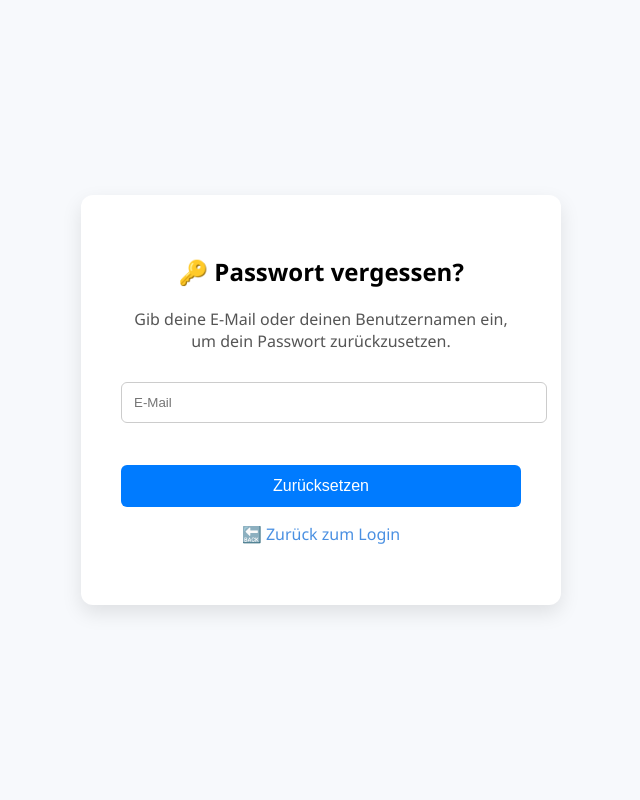
After one commit to mxvq/Password_Manager, a Flask app: page /reset_request in a window 1280 px wide. The commit adds this page. Shown: the whole page, without its empty margins (319-959 px from the left). Run offline with Flask 3, Linux system fonts and the light colour scheme.

Commit message:
added reset password

```diff
--- a/app.py
+++ b/app.py
@@ -1,9 +1,11 @@
 import secrets
 
+from flask_mail import Mail, Message
 from flask import Flask, render_template, request, redirect, url_for, session
 from flask_sqlalchemy import SQLAlchemy
 import os
 from werkzeug.security import generate_password_hash, check_password_hash
+from itsdangerous import URLSafeTimedSerializer
 
 app = Flask(__name__)
 app.secret_key = secrets.token_hex(16)
@@ -11,6 +13,15 @@ app.secret_key = secrets.token_hex(16)
 basedir = os.path.abspath(os.path.dirname(__file__))
 app.config['SQLALCHEMY_DATABASE_URI'] = 'sqlite:///' + os.path.join(basedir, 'users.db')
 app.config['SQLALCHEMY_TRACK_MODIFICATIONS'] = False
+app.config['MAIL_SERVER'] = 'smtp.gmail.com'
+app.config['MAIL_PORT'] = 587
+app.config['MAIL_USE_TLS'] = True
+app.config['MAIL_USE_SSL'] = False
+app.config['MAIL_USERNAME'] = 'nightlp777@gmail.com'
+app.config['MAIL_PASSWORD'] = 'hcfivkmnaagtrago'
+app.config['MAIL_DEFAULT_SENDER'] = 'accounttresor'
+
+mail = Mail(app)
 
 db = SQLAlchemy(app)
 
@@ -19,6 +30,19 @@ class User(db.Model):
     username = db.Column(db.String(80), unique=True, nullable=False)
     password = db.Column(db.String(80), nullable=False)
     email = db.Column(db.String(120), unique=True, nullable=False)
+
+    def get_reset_token(self, expires_sec=1800):
+        s = URLSafeTimedSerializer(app.secret_key)
+        return s.dumps(self.id, salt='password-reset')
+
+    @staticmethod
+    def verify_reset_token(token):
+        s = URLSafeTimedSerializer(app.secret_key)
+        try:
+            user_id = s.loads(token, salt='password-reset', max_age=1800)
+        except:
+            return None
+        return User.query.get(user_id)
 
 class Account(db.Model):
     id = db.Column(db.Integer, primary_key=True)
@@ -78,6 +102,51 @@ def login():
         return redirect(url_for('vault'))
 
     return render_template('login.html', error=None)
+
+@app.route('/reset_request', methods=['GET', 'POST'])
+def reset_request():
+    if request.method == 'POST':
+        email = request.form['email']
+        user = User.query.filter_by(email=email).first()
+        if user:
+            token = user.get_reset_token()
+            reset_url = url_for('reset_token', token=token, _external=True)
+            msg = Message('Passwort zurücksetzen',
+                          recipients=[user.email])
+            msg.body = f'''Hallo {user.username},
+
+Du hast eine Zurücksetzung deines Passworts angefordert.
+
+Klicke auf den folgenden Link, um ein neues Passwort zu setzen:
+
+{reset_url}
+
+Wenn du das nicht warst, ignoriere diese E-Mail.
+
+Viele Grüße,
+Dein Account Tresor
+'''
+            mail.send(msg)
+            return render_template('reset_request.html', message="E-Mail zum Zurücksetzen wurde gesendet.")
+        else:
+            return render_template('reset_request.html', error="E-Mail nicht gefunden.")
+
+    return render_template('reset_request.html')
+
+@app.route('/reset_password/<token>', methods=['GET', 'POST'])
+def reset_token(token):
+    user = User.verify_reset_token(token)
+    if not user:
+        return "Link ist ungültig oder abgelaufen."
+
+    if request.method == 'POST':
+        password = request.form['password']
+        hashed_pw = generate_password_hash(password, method='pbkdf2:sha256')
+        user.password = hashed_pw
+        db.session.commit()
+        return redirect(url_for('login'))
+
+    return render_template('reset_password.html')
 
 
 @app.route('/logout')
--- a/static/css/style.css
+++ b/static/css/style.css
@@ -67,7 +67,7 @@ button {
 }
 
 /* Hover-Effekt für Button */
-button:not(.link-button):hover {
+button:not(.link-button):not(.copy-button):hover {
     background-color: #0056b3;
 }
 
--- a/templates/login.html
+++ b/templates/login.html
@@ -17,6 +17,8 @@
         <form method="post">
             <input name="username" placeholder="Benutzername oder E-Mail" required>
             <input name="password" type="password" placeholder="Passwort" required>
+            <p style="margin-top: 4px; font-size: 0.9em; text-align: left">
+            <a href="{{ url_for('reset_request') }}">Passwort vergessen?</a>
             <button type="submit">Einloggen</button>
         </form>
 
--- /dev/null
+++ b/templates/reset_request.html
@@ -0,0 +1,21 @@
+<!DOCTYPE html>
+<html lang="de">
+<head>
+    <meta charset="UTF-8">
+    <link rel="stylesheet" href="{{ url_for('static', filename='css/style.css') }}">
+</head>
+<body>
+    <div class="container">
+        <h2>🔑 Passwort vergessen?</h2>
+        <p>Gib deine E-Mail oder deinen Benutzernamen ein, um dein Passwort zurückzusetzen.</p>
+        {% if message %}<p style="color: green;">{{ message }}</p>{% endif %}
+        {% if error %}<p style="color: red;">{{ error }}</p>{% endif %}
+<form method="POST">
+  <input type="email" name="email" placeholder="E-Mail" required><br><br>
+  <button type="submit">Zurücksetzen</button>
+</form>
+          <p><a href="{{ url_for('login') }}">🔙 Zurück zum Login</a></p>
+        </form>
+    </div>
+</body>
+</html>
```
Also changed, not shown: templates/reset_password.html (added, +17 -0 lines), users.db.
